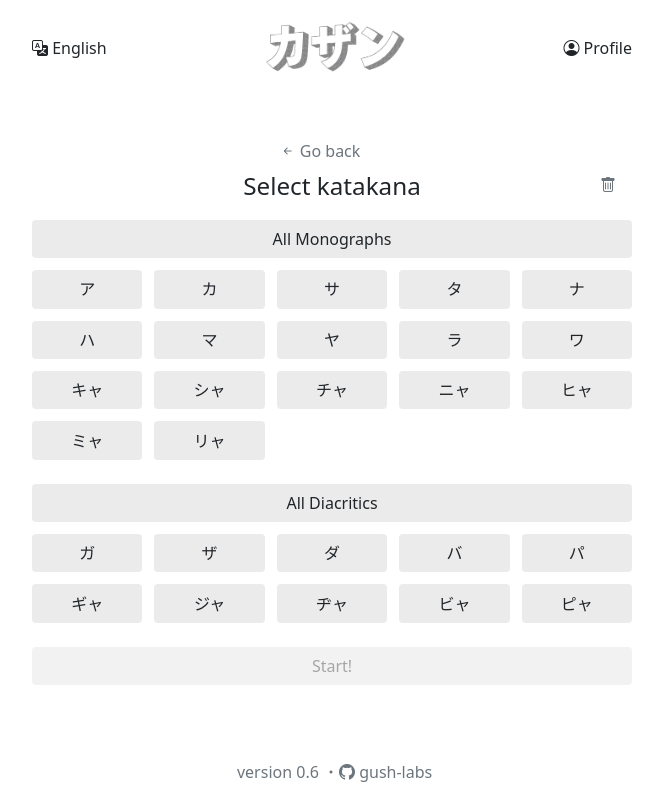
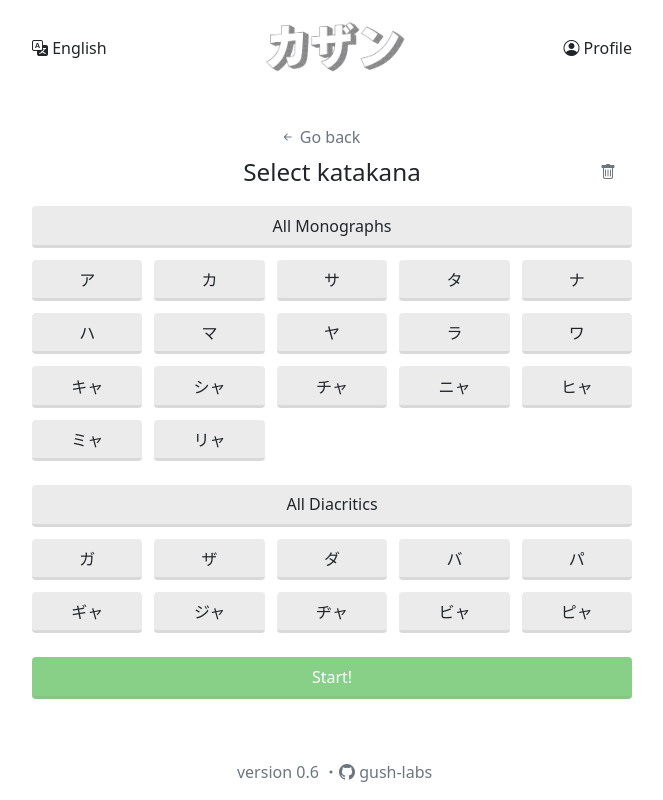
Before and after one commit to gush-labs/kazan, a Vue app: page /kana/1 in a window 1280 px wide. Shown: the whole page, without its empty margins (308-971 px from the left). Built offline with nearby package versions, Linux system fonts and the light colour scheme.

Commit message:
Small design changes

```diff
--- a/src/App.vue
+++ b/src/App.vue
@@ -128,15 +128,26 @@ body {
   border: var(--button-border-width) solid var(--border-base-color);
   border-radius: var(--button-border-radius);
   background-color: var(--button-bg-color);
+  border-bottom: 3px solid rgba(0,0,0,0.08);
   padding-block-start: 0.45em;
   padding-block-end: 0.45em;
+}
+.kz-success {
+  background-color: rgb(73, 184, 73) !important;
+  color: white !important;
+}
+.kz-danger {
+  background-color: rgb(203, 81, 81) !important;
+  color: white !important;
 }
 .kz-button:hover {
   border: var(--button-border-width) solid var(--border-hover-color);
   background-color: var(--button-hover-bg-color);
+  border-bottom: 3px solid rgba(0,0,0,0.15);
 }
 .kz-button:focus {
   border: var(--button-border-width) solid var(--border-hover-color);
+  border-bottom: 3px solid rgba(0,0,0,0);
   background-color: var(--button-bg-color);
 }
 .kz-button-active {
@@ -154,6 +165,7 @@ body {
 .kz-button-disabled:hover {
   cursor: default;
   border: var(--button-border-width) solid var(--border-base-color) !important;
+  border-bottom: 3px solid rgba(0,0,0,0.15) !important;
 }
 
 /* Fonts for japanese texts (not great, but better than default ones) */
--- a/src/views/KanaPage.vue
+++ b/src/views/KanaPage.vue
@@ -87,7 +87,7 @@ function goTo(path: RouteLocationRaw) {
 
   <ActionButton class="kana-title" switch @click="allMonographs" :switched="monographsSelected">All Monographs</ActionButton>
 
-  <div class="kana-container">
+  <div class="kana-container japanese">
     <ActionButton v-for="v, i in monographs"
       :key="i"
       switch
@@ -97,7 +97,7 @@ function goTo(path: RouteLocationRaw) {
 
   <ActionButton class="kana-title mt-4" switch @click="allDiacritics" :switched="diacriticsSelected">All Diacritics</ActionButton>
 
-  <div class="kana-container">
+  <div class="kana-container japanese">
     <ActionButton v-for="v, i in diacritics"
       :key="i"
       switch
@@ -107,7 +107,7 @@ function goTo(path: RouteLocationRaw) {
 
   <ActionButton
     @click="() => goTo({name: 'review', query: {entries: kanaToReview.toString(), db: name.toLowerCase() }})"
-    class="start-button mt-4"
+    class="start-button mt-4 kz-success"
     :disabled="!anySelected">
     Start!
   </ActionButton>
--- a/src/views/LoginPage.vue
+++ b/src/views/LoginPage.vue
@@ -5,7 +5,7 @@ import ActionButton from "@/components/ActionButton.vue";
 import { WaniKaniClient } from "@/core/WaniKaniClient";
 import PageLink from "@/components/PageLink.vue";
 import router from "@/router";
-import { ref } from "vue";
+import { ref, watch } from "vue";
 
 const input = ref("");
 const loading = ref(false);
@@ -15,6 +15,12 @@ const user = Authentication.user;
 if (user.value) {
   router.push({ name: "home" });
 }
+
+watch(input, value => {
+  if (value == "") {
+    error.value = "";
+  }
+});
 
 function signIn() {
   if (input.value.length == 0) {
@@ -52,7 +58,7 @@ function signIn() {
           v-if="!loading"
           @click="signIn"
           icon="box-arrow-in-right"
-          class="w-100 sign-button"
+          class="w-100 sign-button kz-success"
           >Sign in</ActionButton
         >
         <PageLink
--- a/src/views/ProfilePage.vue
+++ b/src/views/ProfilePage.vue
@@ -28,17 +28,18 @@ const user = Authentication.user;
           >Sign in</PageLink
         >
         <PageLink :to="{ name: 'settings' }" icon="gear">Settings</PageLink>
+        <ActionButton icon="info-circle" disabled
+          >About the app</ActionButton
+        >
         <ActionButton
           @click="() => Authentication.logout()"
           v-if="user"
           icon="box-arrow-left"
+          class="kz-danger"
           >Logout</ActionButton
         >
       </div>
 
-      <ActionButton icon="info-circle" class="mt-4 w-100" disabled
-        >About the app</ActionButton
-      >
     </div>
   </div>
 </template>
--- a/src/views/VocabularyPage.vue
+++ b/src/views/VocabularyPage.vue
@@ -135,7 +135,7 @@ function startReview() {
         </div>
 
         <ActionButton
-          class="gap-top"
+          class="gap-top kz-success"
           @click="() => startReview()"
           :disabled="!anySelected"
           >Start!</ActionButton
```
